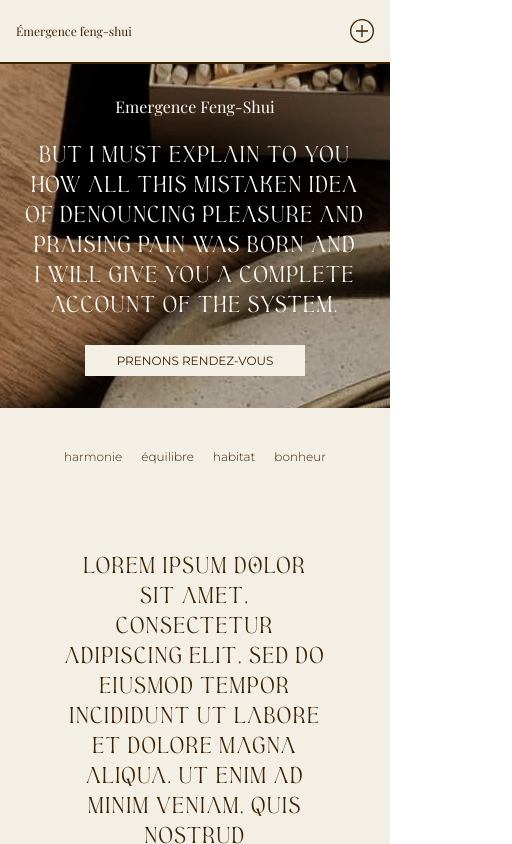
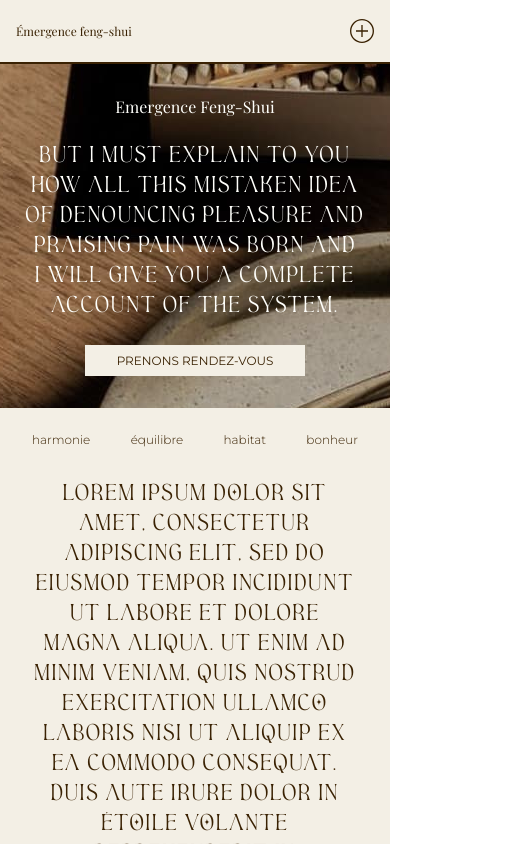
Before and after one commit to ljeandin/emergence, a Vue app: page / in a window 390 px wide. Shown: the top 844 px of the page, 512 px wide, since content can reach past the window. Built offline with nearby package versions, Linux system fonts and the light colour scheme; a web font is replaced by a local one.

Commit message:
Responsive for about_practice

```diff
--- a/src/components/global/body.scss
+++ b/src/components/global/body.scss
@@ -4,4 +4,5 @@
     flex-direction: column;
     align-items: center;
     padding-top: $header-height;
+    overflow: hidden;
 }
--- a/src/components/organisms/about-practice/about-practice.scss
+++ b/src/components/organisms/about-practice/about-practice.scss
@@ -1,16 +1,29 @@
 .about-practice {
-    padding: 0 $spacing-lg;
+    padding: $spacing-xs $spacing-sm;
     max-width: 140 * $spacing;
     display: flex;
     flex-direction: column;
     align-items: center;
-    gap: $spacing-md;
+    gap: $spacing-sm;
     text-align: center;
     &__keywords {
         width: 100%;
         display: flex;
         justify-content: space-between;
         align-items: center;
-        height: 12 * $spacing;
     }
 }
+
+@media (min-width: $screen-lg) {
+    .about-practice {
+        padding: 0 $spacing-lg;
+        gap: $spacing-md;
+        &__keywords {
+            width: 100%;
+            display: flex;
+            justify-content: space-between;
+            align-items: center;
+            height: 12 * $spacing;
+        }
+    }
+}
--- a/src/components/organisms/header/header.scss
+++ b/src/components/organisms/header/header.scss
@@ -74,6 +74,7 @@
 
         &__links-wrapper {
             width: 100%;
+            height: $header-height;
             transform: none;
             position: static;
             display: flex;
```
